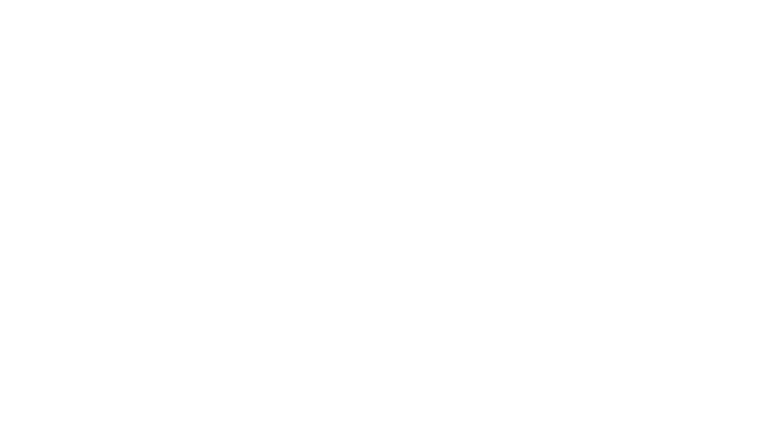
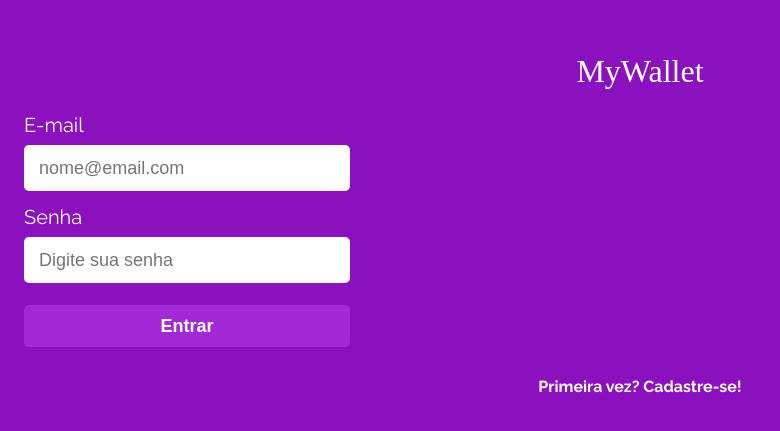
Before and after one commit to Laisses/-driven-my-wallet-front-end, a React (Create React App) app: page /sign-in in a window 1280 px wide. Shown: the part 175-606 px from the top of the page, without its empty margins (0-780 px from the left). Built offline with nearby package versions, Linux system fonts and the light colour scheme; a web font is replaced by a local one.

Commit message:
SignIn.js: create sign in route and SingIn component

```diff
--- a/src/components/SignIn.js
+++ b/src/components/SignIn.js
@@ -1,6 +1,70 @@
+import { PurpleContainer, Logo, Form, TextInput, TextLabel, ConfirmationButton, ContainerLink, Loading } from "./Common";
+import { BASE_URL } from "./constants";
+import { useContext, useState } from "react";
+import { AppContext } from "./context";
+import axios from "axios";
+import { useNavigate } from "react-router-dom";
+
 export const SignIn = () => {
+    const [loading, setLoading] = useState(false);
+    const [form, setForm] = useState({ email: "", password: "" });
+    const { setUser } = useContext(AppContext);
+    const navigate = useNavigate();
+
+    const handleForm = e => {
+        const { name, value } = e.target;
+        setForm({ ...form, [name]: value });
+    };
+
+    const signIn = async () => {
+        setLoading(true);
+        try {
+            const res = await axios.post(`${BASE_URL}/sign-in`, form);
+            console.log(res.data)
+            setLoading(false);
+            setUser({
+                username: res.data.username,
+                token: res.data.token
+            });
+            navigate("/transactions");
+        } catch (err) {
+            alert(err.response.data.message);
+            setLoading(false);
+        }
+    }
+
     return (
-        <>
-        </>
+        <PurpleContainer>
+            <Logo>MyWallet</Logo>
+            <Form>
+                <TextLabel htmlFor="email">E-mail</TextLabel>
+                <TextInput
+                    type="text"
+                    id="email"
+                    name="email"
+                    value={form.email}
+                    onChange={handleForm}
+                    placeholder="nome@email.com"
+                    disabled={loading}
+                    required
+                />
+                <TextLabel htmlFor="password">Senha</TextLabel>
+                <TextInput
+                    type="password"
+                    id="password"
+                    name="password"
+                    value={form.password}
+                    onChange={handleForm}
+                    placeholder="Digite sua senha"
+                    disabled={loading}
+                    required
+                />
+                {!loading
+                    ? <ConfirmationButton onClick={signIn}>Entrar</ConfirmationButton>
+                    : <Loading />
+                }
+            </Form>
+            <ContainerLink to="/sign-up">Primeira vez? Cadastre-se!</ContainerLink>
+        </PurpleContainer>
     );
 }
```
